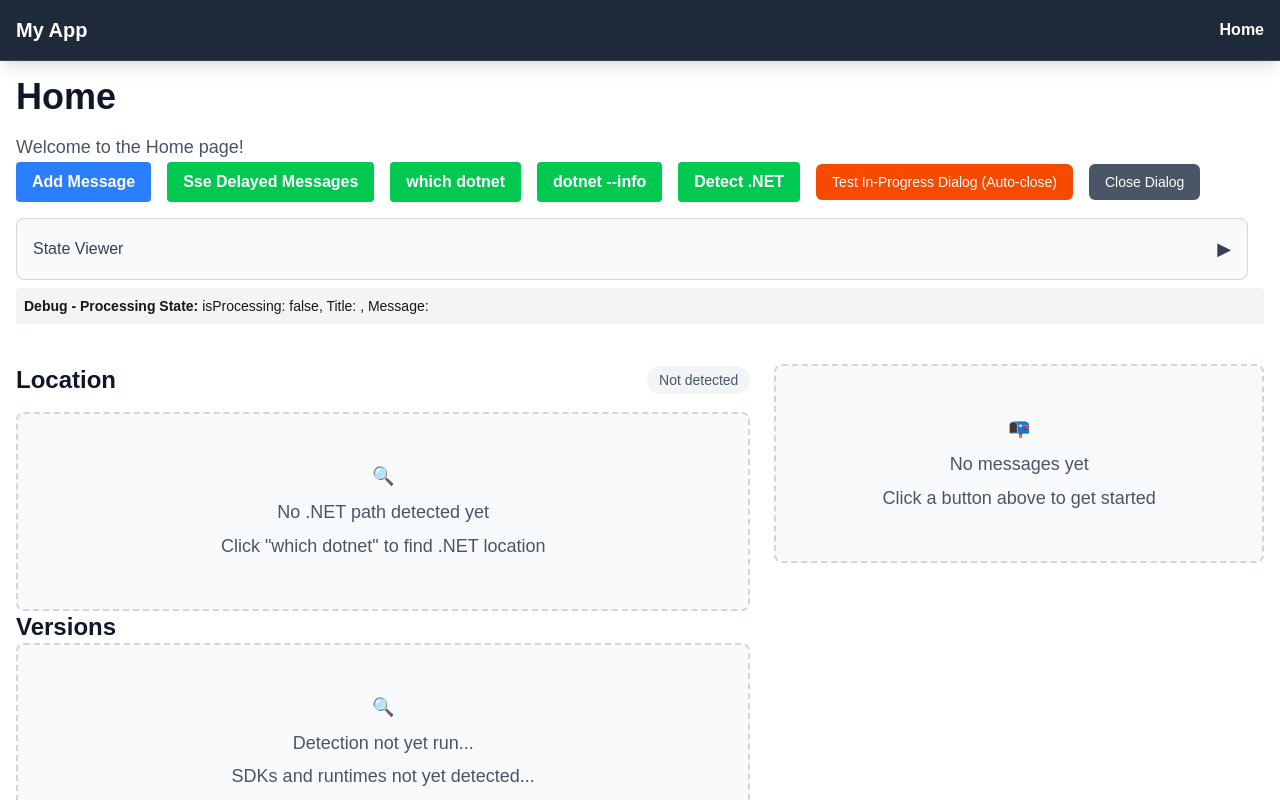
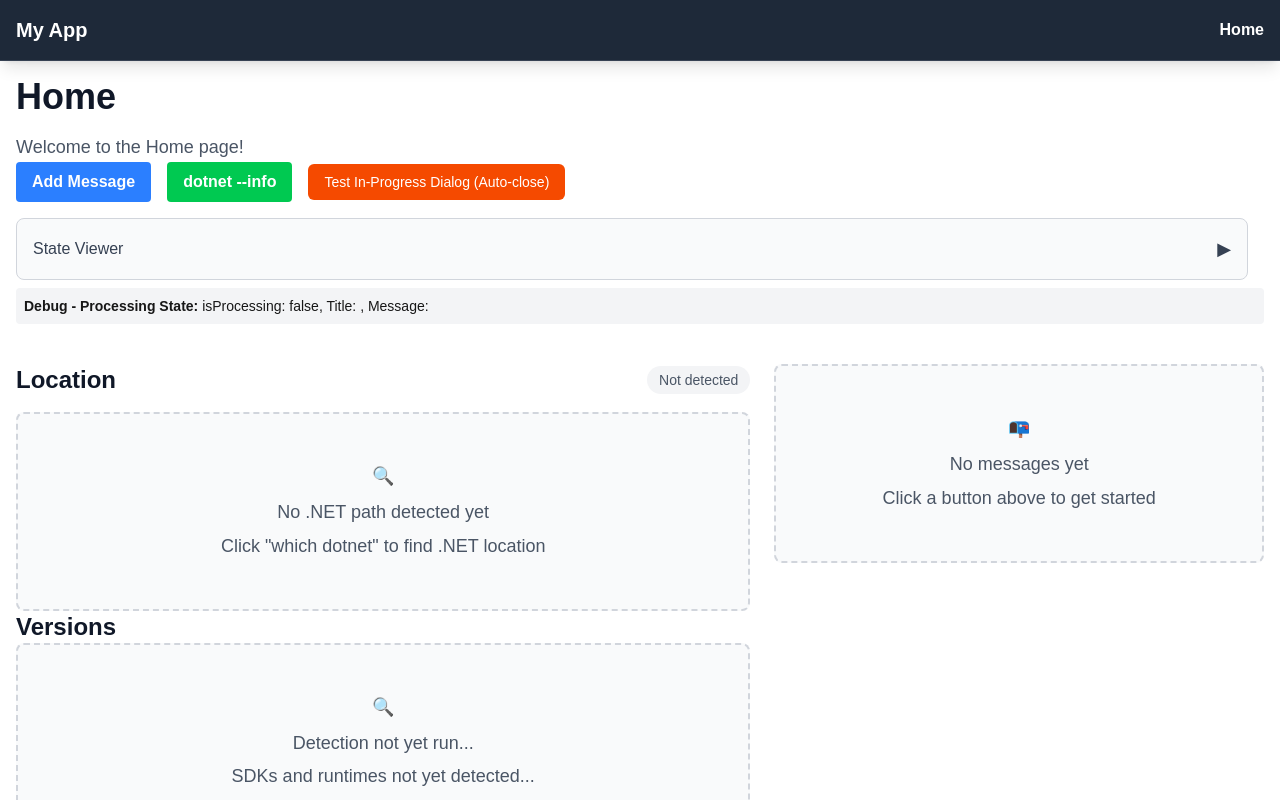
Before and after one commit to merklegroot/hudsse, a Next.js app: page /home in a window 1280 px wide. Shown: the top 800 px of the page. Built offline with nearby package versions, Linux system fonts and the light colour scheme.

Commit message:
giving it a data callback

```diff
--- a/app/api/sse/dotnet/install/route.ts
+++ b/app/api/sse/dotnet/install/route.ts
@@ -44,15 +44,6 @@ async function executeDotnetInstall(props: flexibleSseHandlerProps, scriptPath:
         ];
 
         props.sendMessage({ type: 'command', contents: `Executing: bash ${scriptPath} ${args.join(' ')}` });
-        await spawnAndGetDataWorkflow.executeWithFallback({
-            command: 'bash',
-            args: [scriptPath, ...args],
-            timeout: 10 * 60 * 1000,
-            dataCallback: (data: string) => {
-                props.sendMessage({ type: 'stdout', contents: data });
-            }
-        });
-
         const result = await spawnAndGetDataWorkflow.executeWithFallback({
             command: 'bash',
             args: [scriptPath, ...args],
@@ -61,7 +52,6 @@ async function executeDotnetInstall(props: flexibleSseHandlerProps, scriptPath:
                 props.sendMessage({ type: 'stdout', contents: data });
             }
         });
-
 
         if (result.wasSuccessful) {
             props.sendMessage({ type: 'result', contents: `✅ .NET ${majorVersion} SDK installation completed successfully!` });
--- a/app/home/HomeControl.tsx
+++ b/app/home/HomeControl.tsx
@@ -4,7 +4,6 @@ import { useMessageStore } from '@/store/messageStore';
 import AddMessageButton from '@/components/AddMessageButton';
 import SseWhichDotNetButton from '@/components/SseWhichDotNetButton';
 import SseDotNetInfoButton from '@/components/SseDotNetInfoButton';
-import DetectDotNetButton from '@/components/DetectDotNetButton';
 import SseDelayedMessagesButton from '@/components/SseDelayedMessagesButton';
 import MessageList from '@/components/MessageList';
 import { StateViewer } from '@/components/StateViewer';
@@ -23,10 +22,9 @@ export function HomeControl() {
 
             <div className="space-x-4 mb-4">
                 <AddMessageButton />
-                <SseDelayedMessagesButton />
-                <SseWhichDotNetButton />
+                {/* <SseDelayedMessagesButton />
+                <SseWhichDotNetButton /> */}
                 <SseDotNetInfoButton />
-                <DetectDotNetButton />
                 <button
                     onClick={() => {
                         startProcessing('Processing Test', 'This is a test of the generic processing dialog. Auto-closing in 3 seconds...');
@@ -38,12 +36,6 @@ export function HomeControl() {
                     className="px-4 py-2 bg-orange-600 text-white text-sm font-medium rounded-md hover:bg-orange-700 transition-colors"
                 >
                     Test In-Progress Dialog (Auto-close)
-                </button>
-                <button
-                    onClick={() => completeProcessing()}
-                    className="px-4 py-2 bg-gray-600 text-white text-sm font-medium rounded-md hover:bg-gray-700 transition-colors"
-                >
-                    Close Dialog
                 </button>
             </div>
             <div className="space-x-4 mb-4">
--- a/workflows/spawnAndGetDataWorkflow.ts
+++ b/workflows/spawnAndGetDataWorkflow.ts
@@ -32,6 +32,7 @@ async function execute(options: SpawnOptions): Promise<SpawnResult> {
     // Collect stderr data
     child.stderr?.on('data', (data: Buffer) => {
       stderr += data.toString();
+      dataCallback?.(data.toString());
     });
 
     // Handle process completion
```
